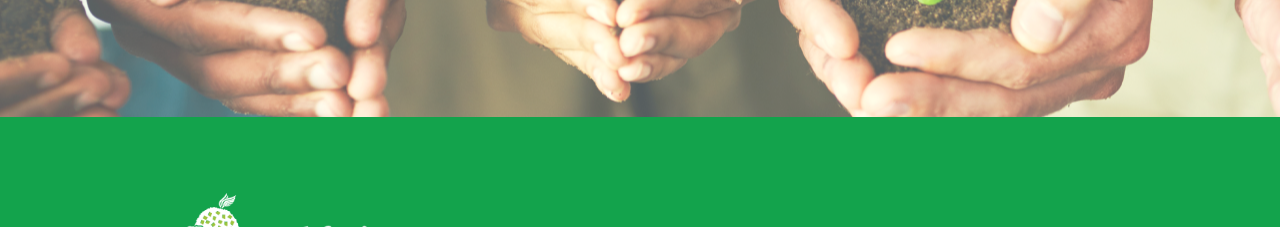
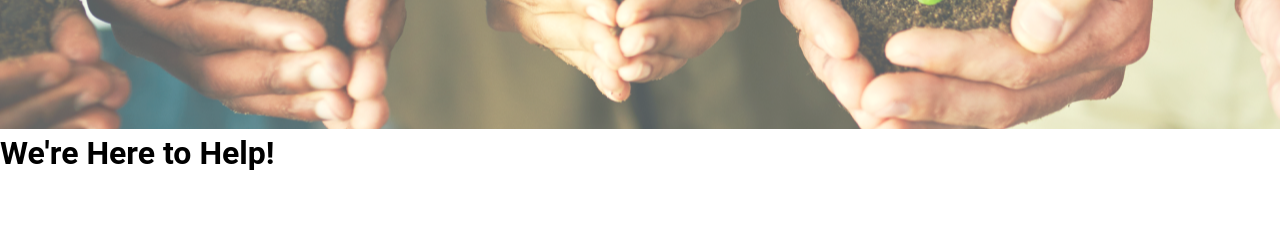
Before and after one commit to Sanaullahcs/jackfruitguys-website-frontend, a Vue app: page /contact in a window 1280 px wide. Shown: the part 360-587 px from the top of the page. Built offline with nearby package versions, Linux system fonts and the light colour scheme; a web font is replaced by a local one.

Commit message:
Structuring the Contact

```diff
--- /dev/null
+++ b/src/components/ContactPage/MainContact.vue
@@ -0,0 +1,14 @@
+<template>
+  <div class="text-black">
+    <h1>We're Here to Help!</h1>
+    <Contact />
+  </div>
+</template>
+<script>
+import Contact from "../HomePageComponents/Contact.vue";
+export default {
+  components: {
+    Contact,
+  },
+};
+</script>
--- a/src/components/singlePageWeb/Contact.vue
+++ b/src/components/singlePageWeb/Contact.vue
@@ -2,6 +2,7 @@
     <div  class="mt-75" style="background-color: white">
       <NavbarCom />
       <HeaderCom />
+      <MainContact/>
       <ChatBot />
       <FooterCom />
     </div>
@@ -9,6 +10,7 @@
 
   <script>
   import NavbarCom from "../NavbarCom.vue";
+  import MainContact from "../ContactPage/MainContact.vue"
   import FooterCom from "../AppFooter.vue";
   import HeaderCom from "../ContactPage/Header.vue";
   import ChatBot from "../ChatBot/ChatBot.vue";
@@ -16,6 +18,7 @@
   export default {
     components: {
       NavbarCom,
+      MainContact,
       HeaderCom,
       FooterCom,
       ChatBot,
```
